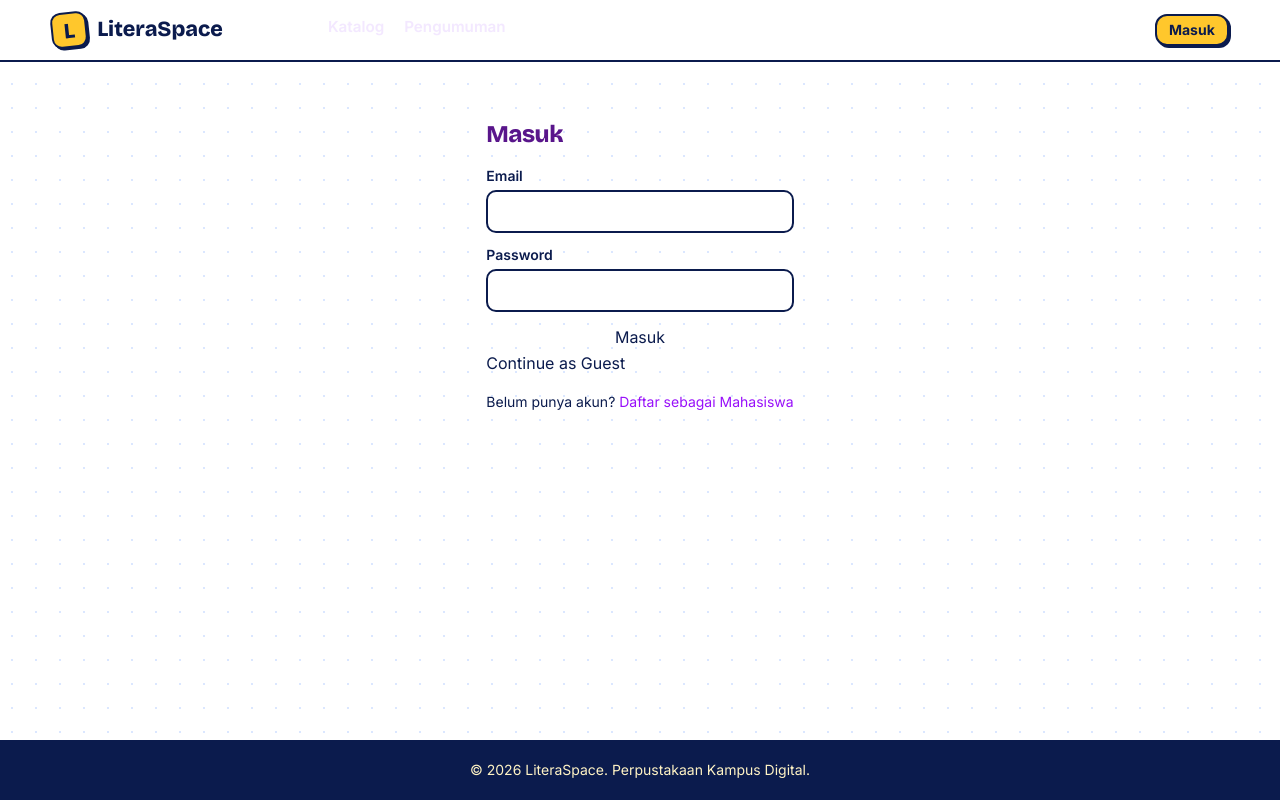
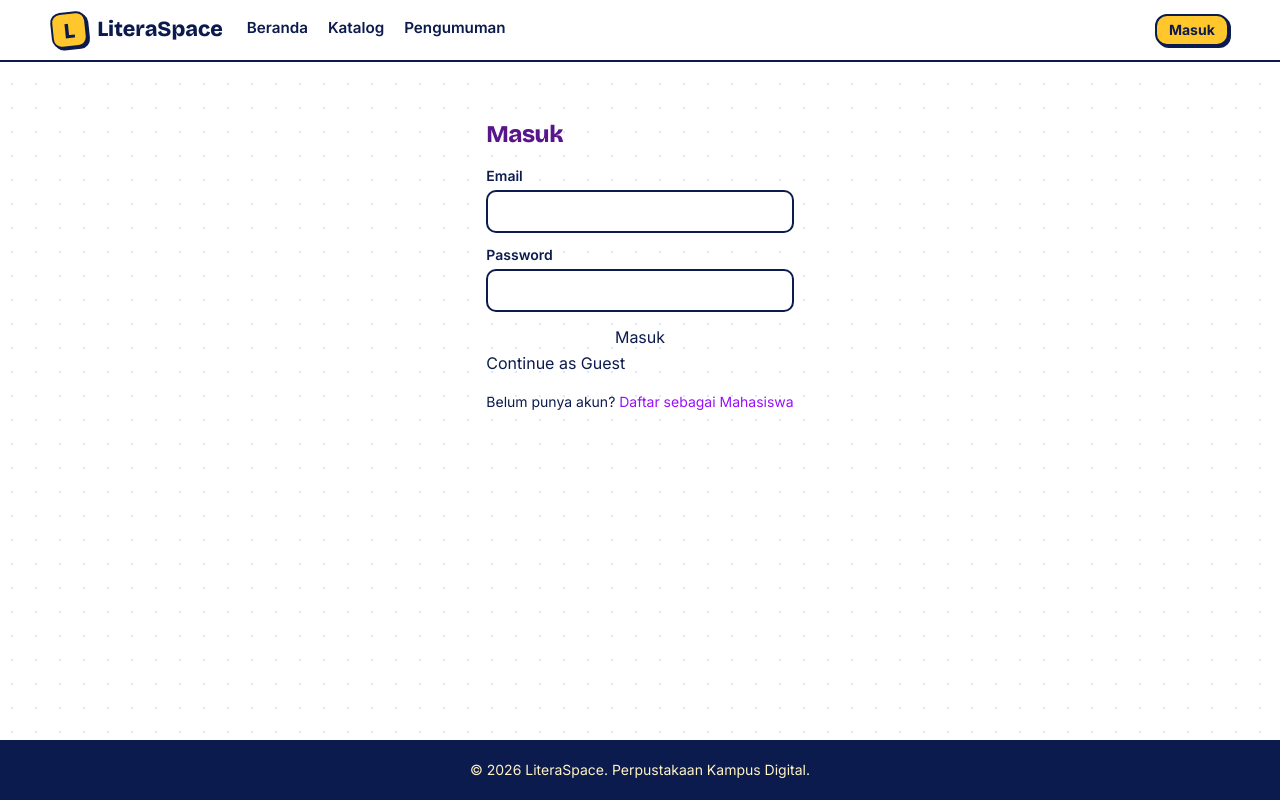
Before and after one commit to zahrara06/Final-Web-Manajemen-Perpustakaan, a Next.js app: page /login in a window 1280 px wide. Built offline with nearby package versions, Linux system fonts and the light colour scheme; no server answers.

Commit message:
refactor: deteksi halaman aktif otomatis tanpa prop exact dan perbarui tampilan NavLink

```diff
--- a/src/components/NavLink.jsx
+++ b/src/components/NavLink.jsx
@@ -1,22 +1,21 @@
 "use client";
+
 import Link from "next/link";
 import { usePathname } from "next/navigation";
 
-export default function NavLink({ href, exact = false, children }) {
+export default function NavLink({ href, children }) {
     const pathname = usePathname();
-
-    const aktif = exact
-        ? pathname === href
-        : pathname.startsWith(href);
+    const aktif =
+        href === "/"
+        ? pathname === "/"
+        : pathname === href || pathname.startsWith(href + "/");
 
     return (
         <Link
             href={href}
-            className={
-                aktif
-                    ? "text-white font-semibold border-b-2 border-white pb-1"
-                    : "text-purple-100 hover:text-white transition"
-            }
+            className={`border-b-[3px] py-0.5 transition ${
+                aktif ? "border-biru" : "border-transparent hover:border-kuning"
+            }`}
         >
             {children}
         </Link>
```
